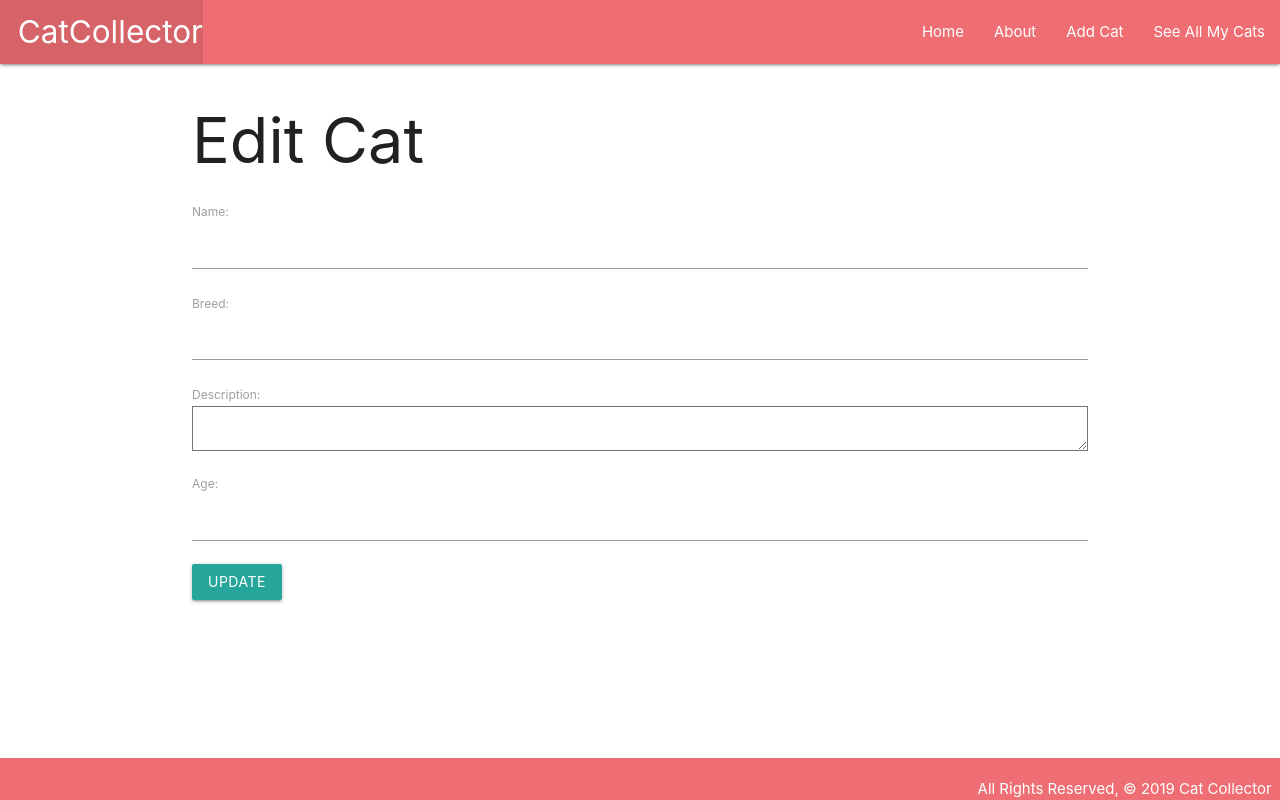
After one commit to jpardike/cat_collector2, a Django app: template main_app/templates/cats/edit.html in a window 1280 px wide. The commit adds this page. Run offline with Django 3.2, Linux system fonts and the light colour scheme; the template is opened without the code that fills it: values that come from a table or form of the project are taken from there, others are empty.

Commit message:
Adds edit action/view to Cat model

```diff
--- a/main_app/templates/cats/detail.html
+++ b/main_app/templates/cats/detail.html
@@ -20,7 +20,7 @@
       <!-- Edit & Delete Actions -->
       <div class="card-action">
         <a href="{% url 'delete_cat' cat.id %}" class="btn-small red">Delete</a>
-        <a class="btn-small">Edit</a>
+        <a href="{% url 'edit_cat' cat.id %}" class="btn-small">Edit</a>
       </div>
 
 
--- /dev/null
+++ b/main_app/templates/cats/edit.html
@@ -0,0 +1,17 @@
+{% extends 'base.html' %}
+{% block content %}
+
+  <h1>Edit Cat</h1>
+
+  <form method="POST">
+
+    <!-- CSRF TOKEN - Cross Site Request Forgery -->
+    {% csrf_token %}
+
+    {{ form.as_p }}
+
+    <button class="btn" type="submit">Update</button>
+
+  </form>
+
+{% endblock %}
--- a/main_app/urls.py
+++ b/main_app/urls.py
@@ -3,12 +3,17 @@ from django.urls import path, include
 from . import views
 
 urlpatterns = [
+    # Static Routes
     path('', views.home, name='home'),
     path('about/', views.about, name='about'),
+    # Cat Routes
     path('cats/index/', views.cats_index, name='cats_index'),
     path('cats/new/', views.add_cat, name='add_cat'),
     path('cats/<int:cat_id>/delete/', views.delete_cat, name='delete_cat'),
     path('cats/<int:cat_id>/', views.cats_detail, name='detail'),
+    path('cats/<int:cat_id>/edit/', views.edit_cat, name='edit_cat'),
+    # Cat Feeding
     path('cats/<int:cat_id>/add_feeding/', views.add_feeding, name='add_feeding'),
+    # Cat Toys
     path('cats/<int:cat_id>/assoc_toy/<int:toy_id>/', views.assoc_toy, name="assoc_toy"),
 ]
```
Also changed, not shown: main_app/views.py (+14 -0 lines).
